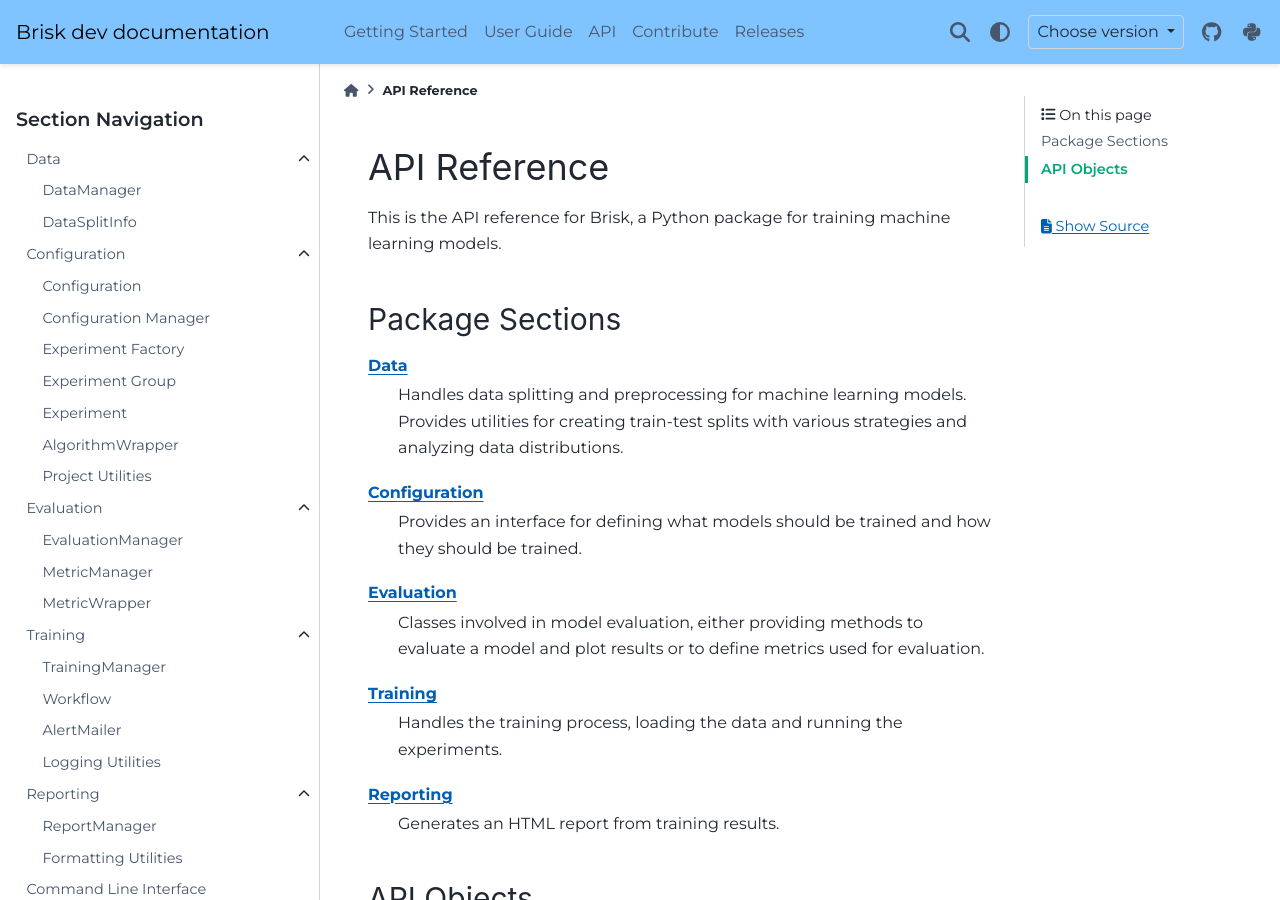
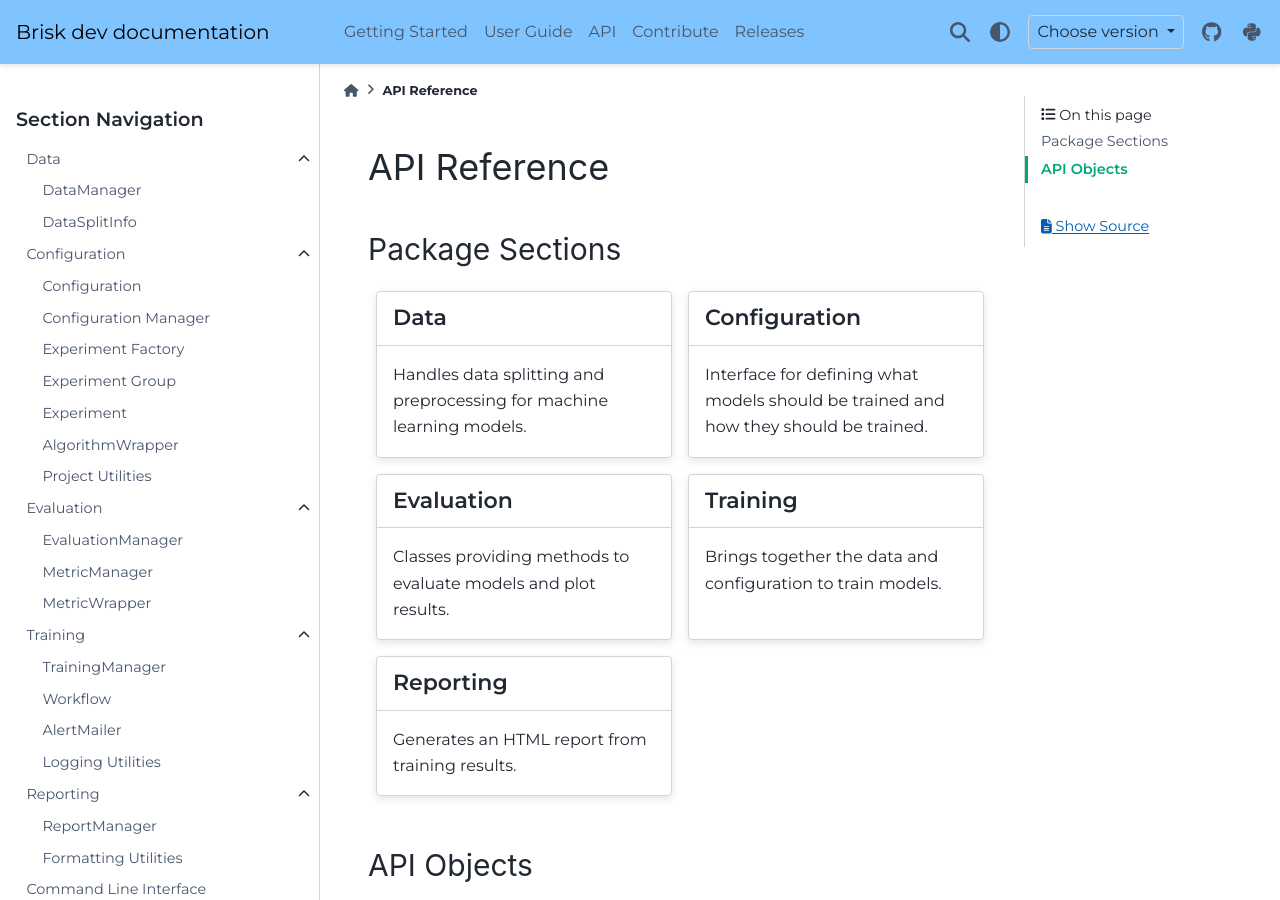
Before and after one commit to BFieguth/brisk, a Sphinx documentation site: the page built from docs/source/api/index.rst, in a window 1280 px wide and 900 px high. Built offline with Sphinx 7.4.7 and the PyData theme 0.15.4, drawn with Linux system fonts in a browser that asks for light colours; comment, search, counter and statistics services are not loaded; some of the changed lines change nothing that is shown.

Commit message:
docs: change api to grid layout

```diff
--- a/docs/source/api/index.rst
+++ b/docs/source/api/index.rst
@@ -1,28 +1,5 @@
 API Reference
 =============
-
-This is the API reference for Brisk, a Python package for training machine learning models.
-
-Package Sections
-----------------
-
-:doc:`data`
-    Handles data splitting and preprocessing for machine learning models. Provides utilities
-    for creating train-test splits with various strategies and analyzing data distributions.
-
-:doc:`configuration`
-    Provides an interface for defining what models should be trained and how they should
-    be trained.
-
-:doc:`evaluation`
-    Classes involved in model evaluation, either providing methods to evaluate a model and plot results
-    or to define metrics used for evaluation.
-
-:doc:`training`
-    Handles the training process, loading the data and running the experiments.
-
-:doc:`reporting`
-    Generates an HTML report from training results.
 
 .. toctree::
    :maxdepth: 1
@@ -35,6 +12,62 @@
    reporting
    cli
 
+Package Sections
+----------------
+
+.. grid:: 1 1 2 2
+
+    .. grid-item-card::
+      :link: data
+      :link-type: doc
+      :columns: 12 6 6 6
+      :padding: 2
+
+      Data
+      ^^^^^
+      Handles data splitting and preprocessing for machine learning models.
+
+    .. grid-item-card::
+      :link: configuration
+      :link-type: doc
+      :columns: 12 6 6 6
+      :padding: 2
+
+      Configuration
+      ^^^^^^^^^^^^^
+      Interface for defining what models should be trained and how they should
+      be trained.
+
+    .. grid-item-card::
+      :link: evaluation
+      :link-type: doc
+      :columns: 12 6 6 6
+      :padding: 2
+
+      Evaluation
+      ^^^^^^^^^^
+      Classes providing methods to evaluate models and plot results.
+
+    .. grid-item-card::
+      :link: training
+      :link-type: doc
+      :columns: 12 6 6 6
+      :padding: 2
+
+      Training
+      ^^^^^^^^
+      Brings together the data and configuration to train models.
+
+    .. grid-item-card::
+      :link: reporting
+      :link-type: doc
+      :columns: 12 6 6 6
+      :padding: 2
+
+      Reporting
+      ^^^^^^^^
+      Generates an HTML report from training results.
+
 API Objects
 ------------
 
```
